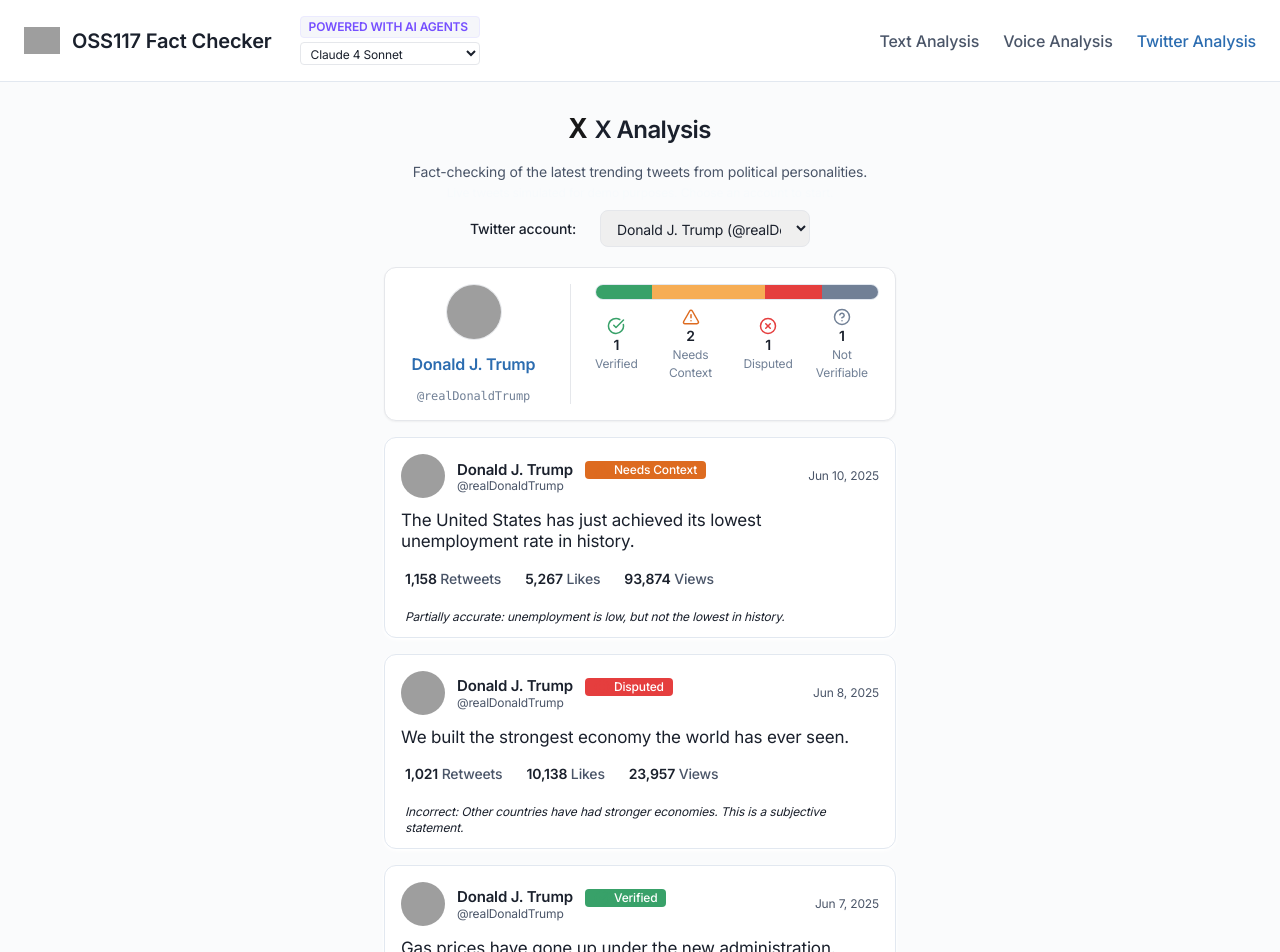
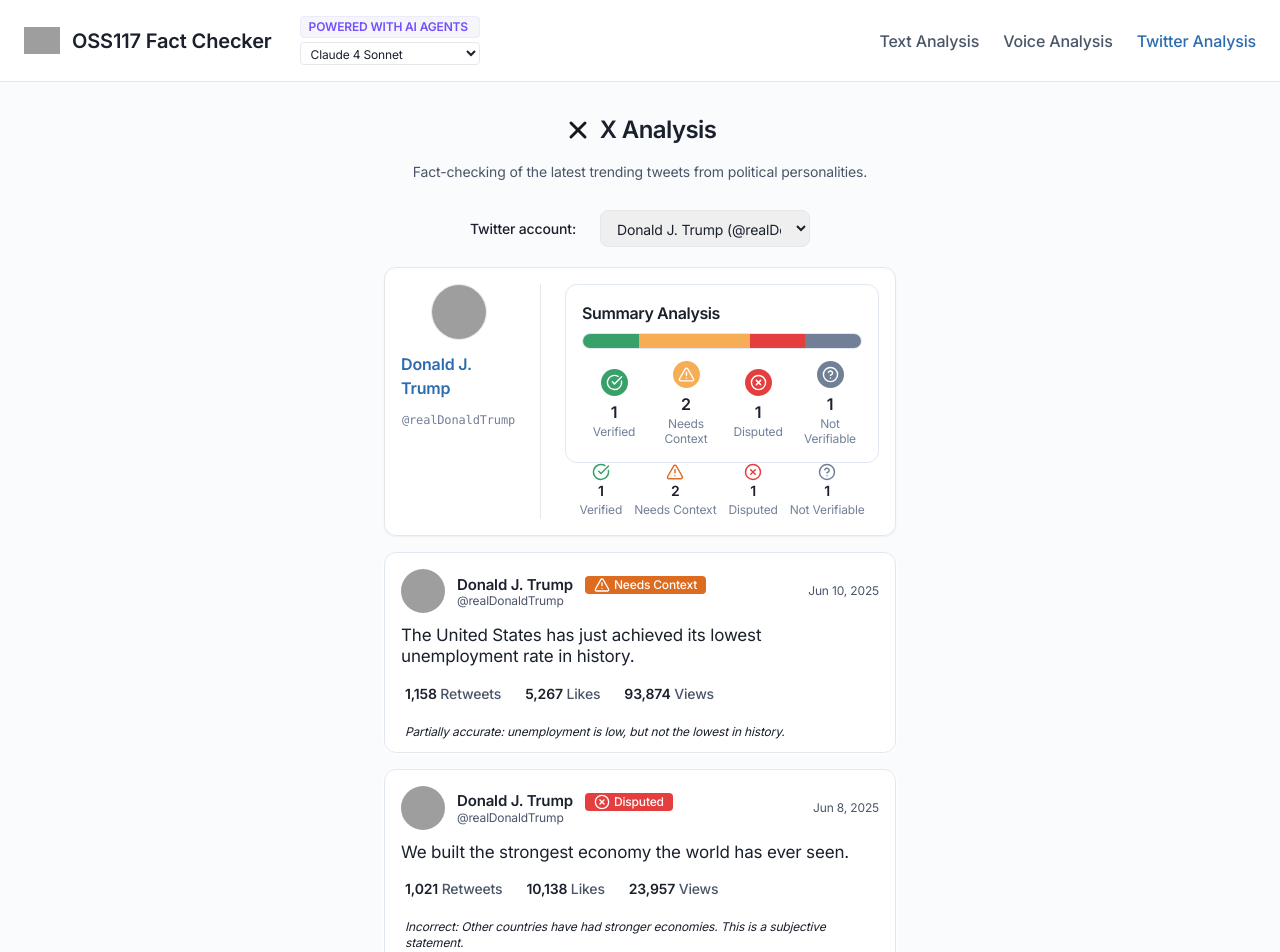
Before and after one commit to IlannAmi/truth-seeker-agent-provocateur, a React (Vite) app: page /twitter in a window 1280 px wide. Shown: the top 952 px of the page. Built offline with nearby package versions, Linux system fonts and the light colour scheme; grey boxes are pictures that could not be loaded.

Commit message:
Fix X logo and improve summary display
Replaced the plain X logo with a proper X logo. Enhanced the summary display with a white background, "Summary Analysis" text, and status counts. Fixed the visibility of the verification badge icons in the Twitter analysis.

```diff
--- a/src/components/TrustBarSummary.tsx
+++ b/src/components/TrustBarSummary.tsx
@@ -1,12 +1,29 @@
 
 import React from "react";
+import { CheckCircle, AlertTriangle, XCircle, HelpCircle } from "lucide-react";
 
-const STATUS_PALETTE = [
-  { key: "green", color: "#38A169" },
-  { key: "orange", color: "#F6AD55" },
-  { key: "red", color: "#E53E3E" },
-  { key: "grey", color: "#718096" },
-];
+const STATUS_INFO = {
+  green: {
+    label: "Verified",
+    color: "#38A169",
+    icon: (cls: string) => <CheckCircle className={cls} size={17} />,
+  },
+  orange: {
+    label: "Needs Context",
+    color: "#F6AD55",
+    icon: (cls: string) => <AlertTriangle className={cls} size={17} />,
+  },
+  red: {
+    label: "Disputed",
+    color: "#E53E3E",
+    icon: (cls: string) => <XCircle className={cls} size={17} />,
+  },
+  grey: {
+    label: "Not Verifiable",
+    color: "#718096",
+    icon: (cls: string) => <HelpCircle className={cls} size={17} />,
+  },
+} as const;
 
 type Classification = "red" | "orange" | "green" | "grey";
 type Props = {
@@ -16,20 +33,28 @@ type Props = {
 
 export default function TrustBarSummary({ items, className = "" }: Props) {
   const total = items.length || 1;
-  const counts = { green: 0, orange: 0, red: 0, grey: 0 };
+  const counts = {
+    green: 0,
+    orange: 0,
+    red: 0,
+    grey: 0,
+  };
   items.forEach(({ classification }) => {
     counts[classification]++;
   });
-  const segments = STATUS_PALETTE.map(({ key, color }) => ({
-    count: counts[key as Classification],
-    color,
+  const segments = (["green", "orange", "red", "grey"] as Classification[]).map((key) => ({
+    count: counts[key],
+    color: STATUS_INFO[key].color,
     label: key,
   }));
-  const percents = segments.map(s =>
-    total === 0 ? 0 : (s.count / total) * 100
-  );
+  const percents = segments.map((s) => (total === 0 ? 0 : (s.count / total) * 100));
+
   return (
-    <div className={`w-full h-4 rounded-full bg-muted flex overflow-hidden border border-border mb-2 ${className}`}>
+    <div className={`w-full max-w-xl mx-auto rounded-xl bg-white shadow-card border border-border p-4 ${className}`}>
+      <div className="font-semibold mb-2 text-md text-primary-text tracking-tight">
+        Summary Analysis
+      </div>
+      <div className="w-full h-4 rounded-full bg-muted flex overflow-hidden border border-border mb-3">
         {percents.map((percent, idx) => (
           <div
             key={segments[idx].label}
@@ -41,5 +66,22 @@ export default function TrustBarSummary({ items, className = "" }: Props) {
           />
         ))}
       </div>
+      {/* Petits stats sous la barre */}
+      <div className="flex flex-row items-center justify-around gap-2 mt-1">
+        {(Object.keys(STATUS_INFO) as Classification[]).map((key) => (
+          <div className="flex flex-col items-center min-w-[64px]" key={key}>
+            <div>
+              {/* Icon: couleur du rond = statut, icône blanche dedans */}
+              <span className="flex items-center justify-center rounded-full"
+                style={{ background: STATUS_INFO[key].color, width: 27, height: 27 }}>
+                {STATUS_INFO[key].icon("text-white")}
+              </span>
+            </div>
+            <span className="font-semibold text-base mt-1">{counts[key]}</span>
+            <span className="text-[12px] text-muted-foreground text-center leading-tight">{STATUS_INFO[key].label}</span>
+          </div>
+        ))}
+      </div>
+    </div>
   );
 }
--- a/src/components/TweetCard.tsx
+++ b/src/components/TweetCard.tsx
@@ -8,22 +8,22 @@ const STATUS_INFO = {
   red: {
     label: "Disputed",
     badge: "bg-[#E53E3E] text-white",
-    icon: <XCircle className="text-[#E53E3E]" size={16} />,
+    icon: <XCircle className="text-white" size={16} />,
   },
   orange: {
     label: "Needs Context",
     badge: "bg-[#DD6B20] text-white",
-    icon: <AlertTriangle className="text-[#DD6B20]" size={16} />,
+    icon: <AlertTriangle className="text-white" size={16} />,
   },
   green: {
     label: "Verified",
     badge: "bg-[#38A169] text-white",
-    icon: <CheckCircle className="text-[#38A169]" size={16} />,
+    icon: <CheckCircle className="text-white" size={16} />,
   },
   grey: {
     label: "Not Verifiable",
     badge: "bg-[#718096] text-white",
-    icon: <AlertTriangle className="text-[#718096]" size={16} />,
+    icon: <AlertTriangle className="text-white" size={16} />,
   },
 } as const;
 
--- a/src/pages/AudioFactCheck.tsx
+++ b/src/pages/AudioFactCheck.tsx
@@ -129,9 +129,7 @@ export default function AudioFactCheck() {
         <h2 className="text-2xl font-bold mb-4">Voice Debate Analysis</h2>
         {/* Afficher la TrustBar s'il y a des résultats */}
         {results.length > 0 && (
-          <div className="w-full max-w-xl mb-3">
-            <TrustBarSummary items={results.map(r => ({ classification: r.classification }))} />
-          </div>
+          <TrustBarSummary items={results.map(r => ({ classification: r.classification }))} className="mb-4" />
         )}
         {(status === "idle" || status === "error") && (
           <div className="card p-6 max-w-xl w-full mx-auto mt-6 text-center">
--- a/src/pages/Index.tsx
+++ b/src/pages/Index.tsx
@@ -67,11 +67,9 @@ const Index = () => {
     <div className="bg-background min-h-screen w-full flex flex-col font-inter">
       <HeaderInstitutionnel />
       <main className="flex-grow flex items-center flex-col justify-start pt-8 px-2 w-full">
-        {/* Afficher la TrustBar s'il y a des résultats */}
+        {/* Afficher la TrustBar "card summary" s'il y a des résultats */}
         {results.length > 0 && (
-          <div className="w-full max-w-xl mb-3">
-            <TrustBarSummary items={results.map(r => ({ classification: r.classification }))} />
-          </div>
+          <TrustBarSummary items={results.map(r => ({ classification: r.classification }))} className="mb-3" />
         )}
         {(status === "idle" || status === "error") && (
           <AnalyseInput
--- a/src/pages/TwitterAnalysis.tsx
+++ b/src/pages/TwitterAnalysis.tsx
@@ -1,9 +1,18 @@
+
 import React from "react";
 import HeaderInstitutionnel from "@/components/HeaderInstitutionnel";
 import FooterInstitutionnel from "@/components/FooterInstitutionnel";
-import { Twitter } from "lucide-react";
 import UserTweetsAnalysis from "../components/UserTweetsAnalysis";
 import TrustBarSummary from "@/components/TrustBarSummary";
+
+// SVG du vrai logo X (lucide "x")
+const XLogo = () => (
+  <svg viewBox="0 0 24 24" width="28" height="28" className="inline-block align-middle" fill="none" stroke="#181818" strokeWidth="2.5"
+    strokeLinecap="round" strokeLinejoin="round">
+    <line x1="6" y1="6" x2="18" y2="18" />
+    <line x1="6" y1="18" x2="18" y2="6" />
+  </svg>
+);
 
 export default function TwitterAnalysis() {
   return (
@@ -11,8 +20,10 @@ export default function TwitterAnalysis() {
       <HeaderInstitutionnel />
       <main className="flex-grow flex items-center flex-col justify-start pt-8 px-2 w-full">
         <h2 className="text-2xl font-bold mb-4 flex items-center gap-2">
-          {/* Icône X stylisé */}
-          <span className="font-black text-3xl text-[#181818] tracking-tight leading-none" style={{fontFamily:'monospace'}}>X</span>
+          {/* Logo X stylisé */}
+          <span className="font-black text-3xl text-[#181818] tracking-tight leading-none flex items-center" style={{fontFamily:'monospace'}}>
+            <XLogo />
+          </span>
           X Analysis
         </h2>
         <div className="mb-2 text-sm text-secondary-text max-w-xl text-center">
```
Lines whose indentation alone changed are shown as unchanged.
